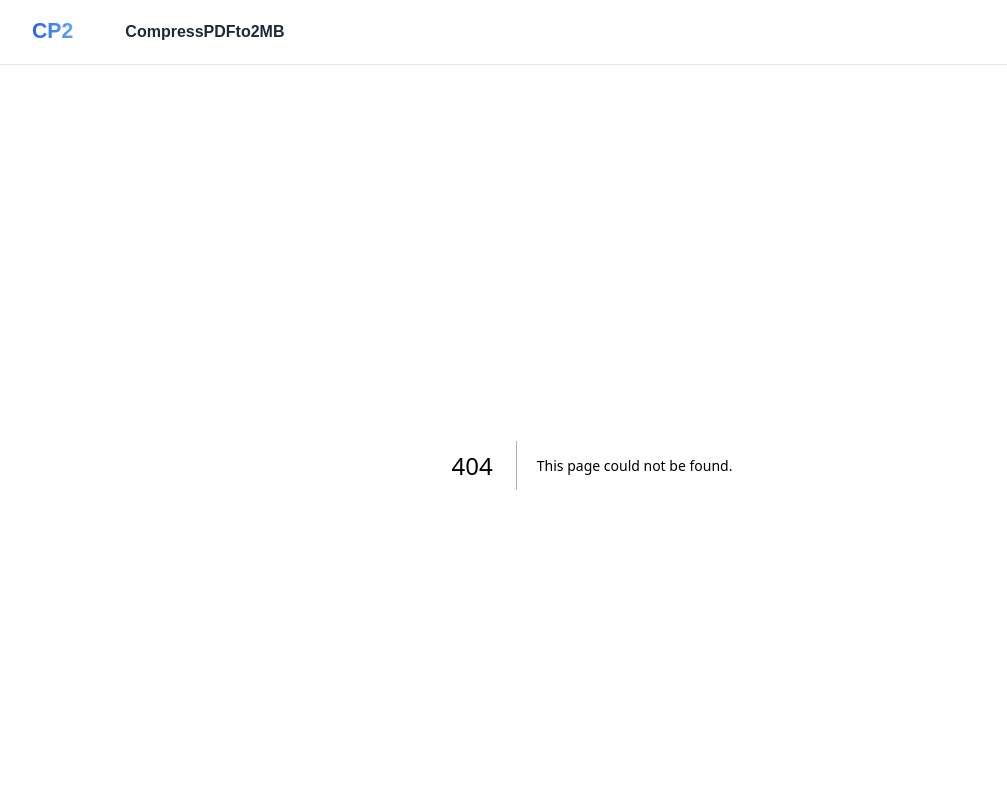
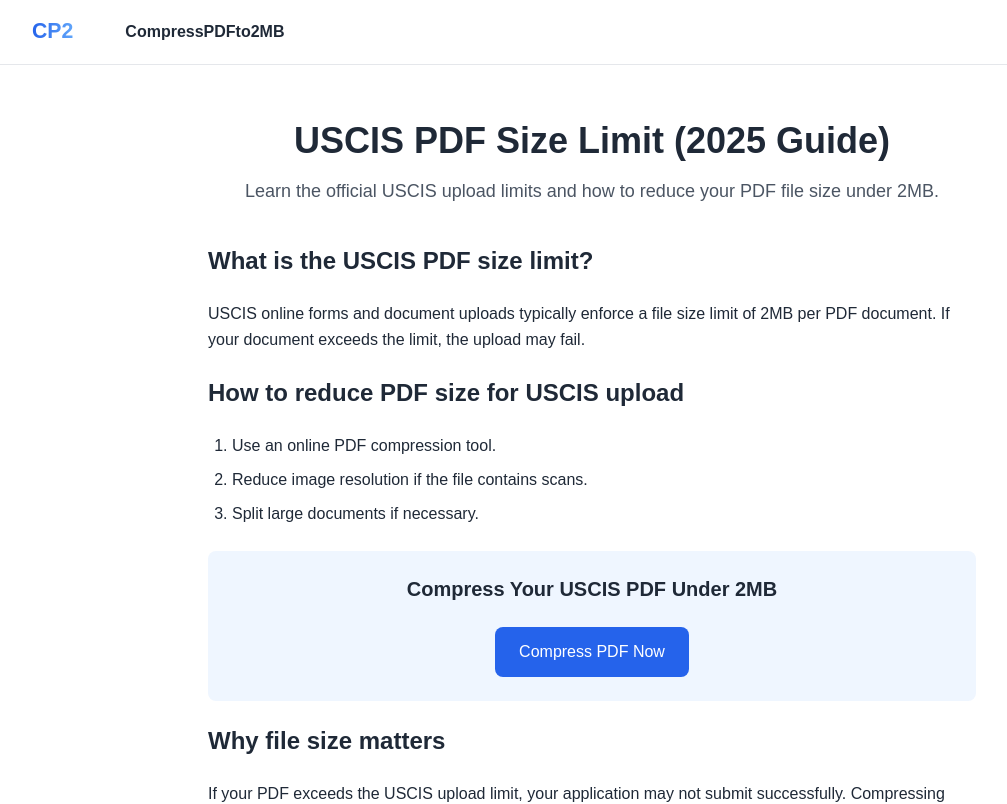
Before and after one commit to behicyildirim/compresspdfto2mb, a Next.js app: page /uscis-pdf-size-limit in a window 1280 px wide. Before the commit this address had no page. Shown: the top 804 px of the page, without its empty margins (48-1055 px from the left). Built offline with nearby package versions, Linux system fonts and the light colour scheme.

Commit message:
add uscis pdf size limit page

```diff
--- a/app/page.tsx
+++ b/app/page.tsx
@@ -133,7 +133,17 @@ export default function Home() {
         Reduce file size to meet email attachment limits.
       </div>
     </a>
-
+<a
+  href="/uscis-pdf-size-limit"
+  className="block rounded-lg border bg-white p-4 hover:shadow transition"
+>
+  <div className="font-medium text-gray-900">
+    USCIS PDF Size Limit
+  </div>
+  <div className="mt-1 text-sm text-gray-600">
+    Learn how to reduce your PDF under the 2MB USCIS upload limit.
+  </div>
+</a>
     <a
       href="/compress-pdf-for-job-application"
       className="block rounded-lg border bg-white p-4 hover:shadow transition"
--- /dev/null
+++ b/app/uscis-pdf-size-limit/page.tsx
@@ -0,0 +1,56 @@
+"use client";
+
+import Link from "next/link";
+
+export default function UscisPdfLimitPage() {
+  return (
+    <main className="min-h-screen bg-white px-4 py-14">
+      <div className="mx-auto max-w-3xl text-gray-800">
+
+        <h1 className="text-4xl font-bold text-center">
+          USCIS PDF Size Limit (2025 Guide)
+        </h1>
+
+        <p className="mt-4 text-lg text-gray-600 text-center">
+          Learn the official USCIS upload limits and how to reduce your PDF file size under 2MB.
+        </p>
+
+        <div className="mt-10 space-y-6 leading-relaxed">
+
+          <h2 className="text-2xl font-semibold">What is the USCIS PDF size limit?</h2>
+          <p>
+            USCIS online forms and document uploads typically enforce a file size limit of 2MB per PDF document.
+            If your document exceeds the limit, the upload may fail.
+          </p>
+
+          <h2 className="text-2xl font-semibold">How to reduce PDF size for USCIS upload</h2>
+          <ol className="list-decimal pl-6 space-y-2">
+            <li>Use an online PDF compression tool.</li>
+            <li>Reduce image resolution if the file contains scans.</li>
+            <li>Split large documents if necessary.</li>
+          </ol>
+
+          <div className="mt-8 bg-blue-50 p-6 rounded-lg text-center">
+            <h3 className="text-xl font-semibold mb-2">
+              Compress Your USCIS PDF Under 2MB
+            </h3>
+
+            <Link
+              href="/"
+              className="inline-block mt-4 bg-blue-600 text-white px-6 py-3 rounded-lg hover:bg-blue-700 transition"
+            >
+              Compress PDF Now
+            </Link>
+          </div>
+
+          <h2 className="text-2xl font-semibold mt-10">Why file size matters</h2>
+          <p>
+            If your PDF exceeds the USCIS upload limit, your application may not submit successfully.
+            Compressing your PDF ensures smooth submission without losing readability.
+          </p>
+
+        </div>
+      </div>
+    </main>
+  );
+}
```
